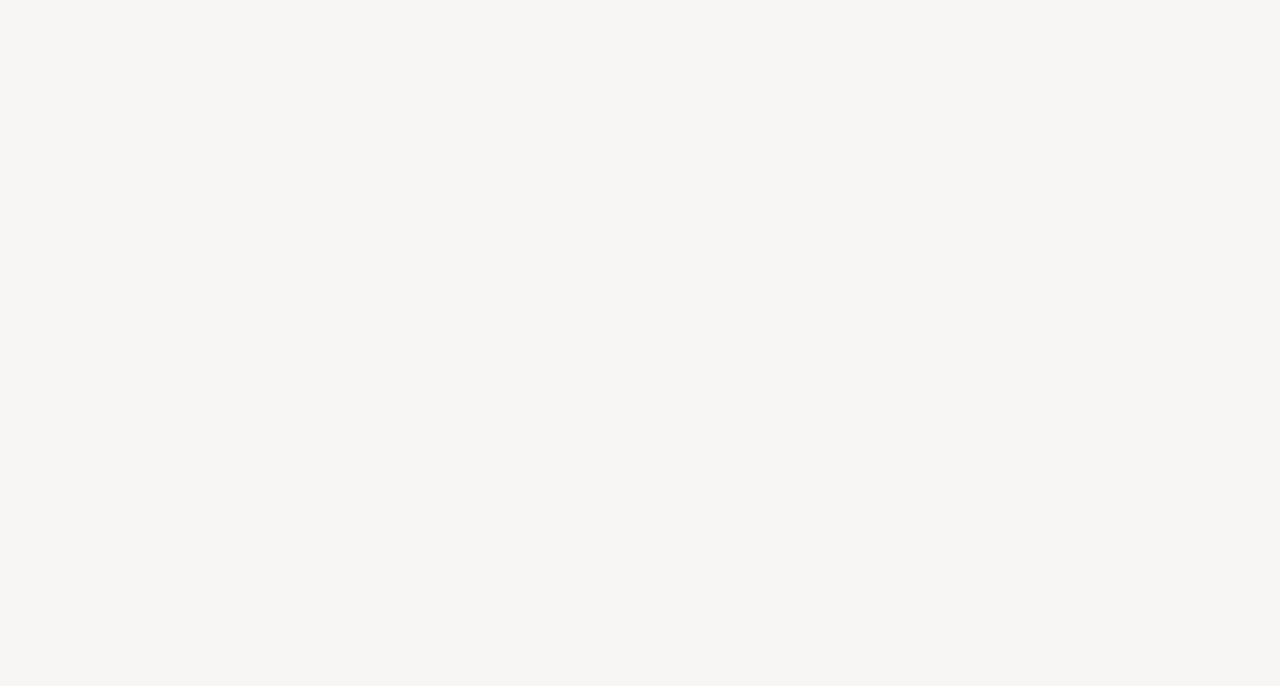
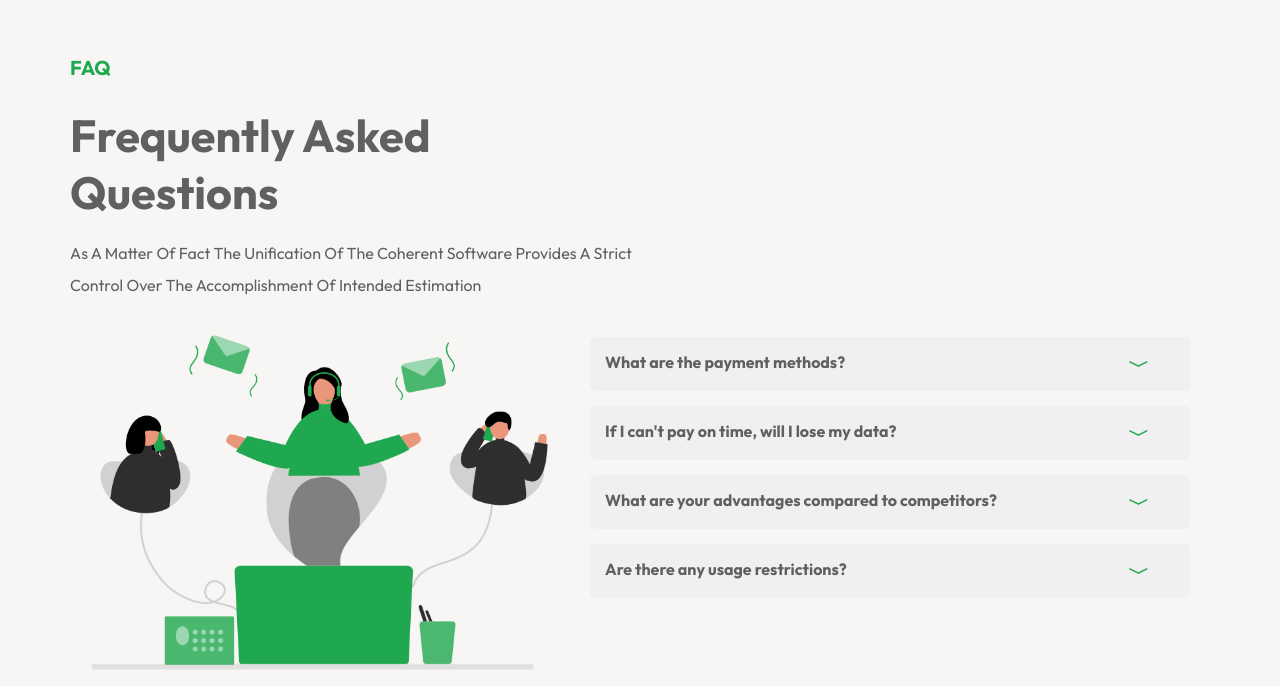
Before and after one commit to RevaGee/Cashio, a React (Create React App) app: page / in a window 1280 px wide. Shown: the part 2117-2803 px from the top of the page. Before the commit the page ends 2145 px from the top, so only its background shows below. Built offline with nearby package versions, Linux system fonts and the light colour scheme.

Commit message:
corrected questions media

```diff
--- a/src/App.tsx
+++ b/src/App.tsx
@@ -17,7 +17,7 @@ function App() {
             {/*<ParticlesComponent/>*/}
             <Slogan/>
             <Collages/>
-            {/*<Questions/>*/}
+            <Questions/>
             {/*<Contacts/>*/}
             {/*<div style={{backgroundColor: "blue", height: "300px", width: "90%", margin: "0 auto"}}></div>
             <div style={{backgroundColor: "transparent", height: "300px", width: "90%", margin: "0 auto"}}></div>*/}
```
